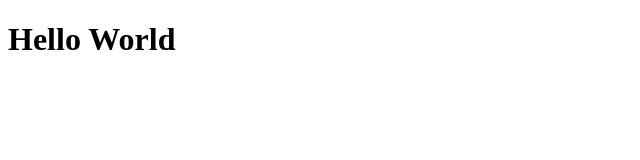
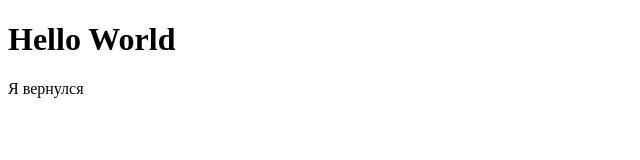
Before and after one commit to VictorSvetailo/jslesson12, a plain HTML site: page index.html in a window 1280 px wide. Shown: the full height of the page, 0-640 px from the left. Drawn offline with Linux system fonts and the light colour scheme.

Commit message:
my cheang

```diff
--- a/index.html
+++ b/index.html
@@ -8,5 +8,6 @@
 </head>
 <body>
     <h1>Hello World</h1>
+    <p>Я вернулся</p>
 </body>
 </html>
```
